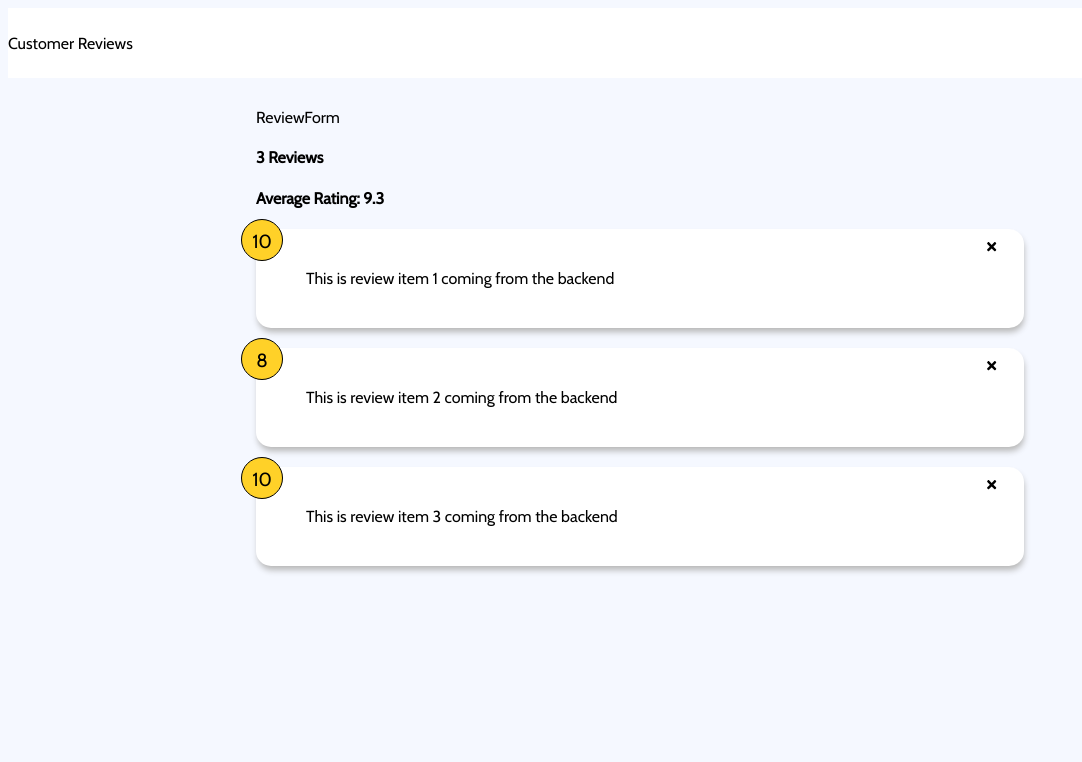
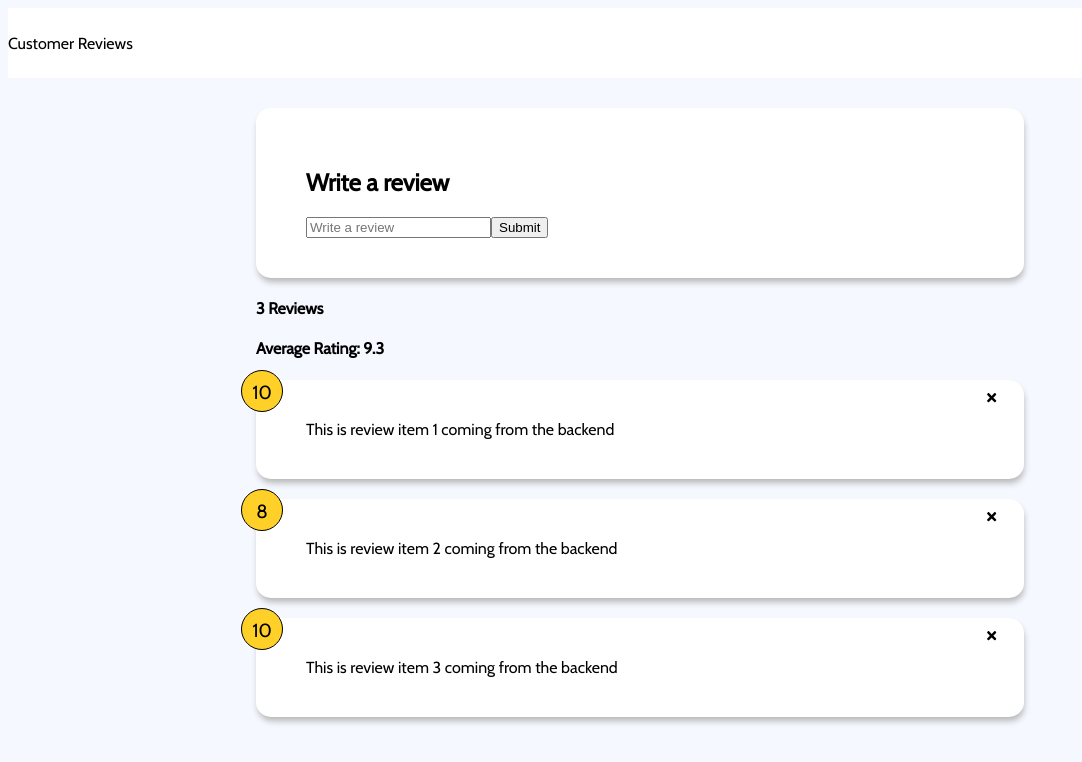
Before and after one commit to austindflatt/customer-reviews, a React (Create React App) app: page / in a window 1280 px wide. Shown: the top 762 px of the page, without its empty margins (0-1082 px from the left). Built offline with nearby package versions, Linux system fonts and the light colour scheme.

Commit message:
started building out ReviewForm component, added form

```diff
--- a/src/components/ReviewForm.jsx
+++ b/src/components/ReviewForm.jsx
@@ -1,8 +1,29 @@
 import React from 'react'
+import { useState } from 'react';
+import styled from 'styled-components'
+
+export const Card = styled.div`
+    background-color: #fff;
+    color: #000;
+    border-radius: 15px;
+    box-shadow: 1px 5px 6px -1px #b7b7b7;
+    padding: 40px 50px;
+    margin: 20px 0;
+    position: relative;
+`;
 
 function ReviewForm() {
   return (
-    <div>ReviewForm</div>
+    <Card>
+      <form>
+        <h2>Write a review</h2>
+        {/* // Rating select component will go here */}
+        <div className="input-group">
+          <input type="text" placeholder='Write a review' />
+          <button type="submit">Submit</button>
+        </div>
+      </form>
+    </Card>
   )
 }
 
```
